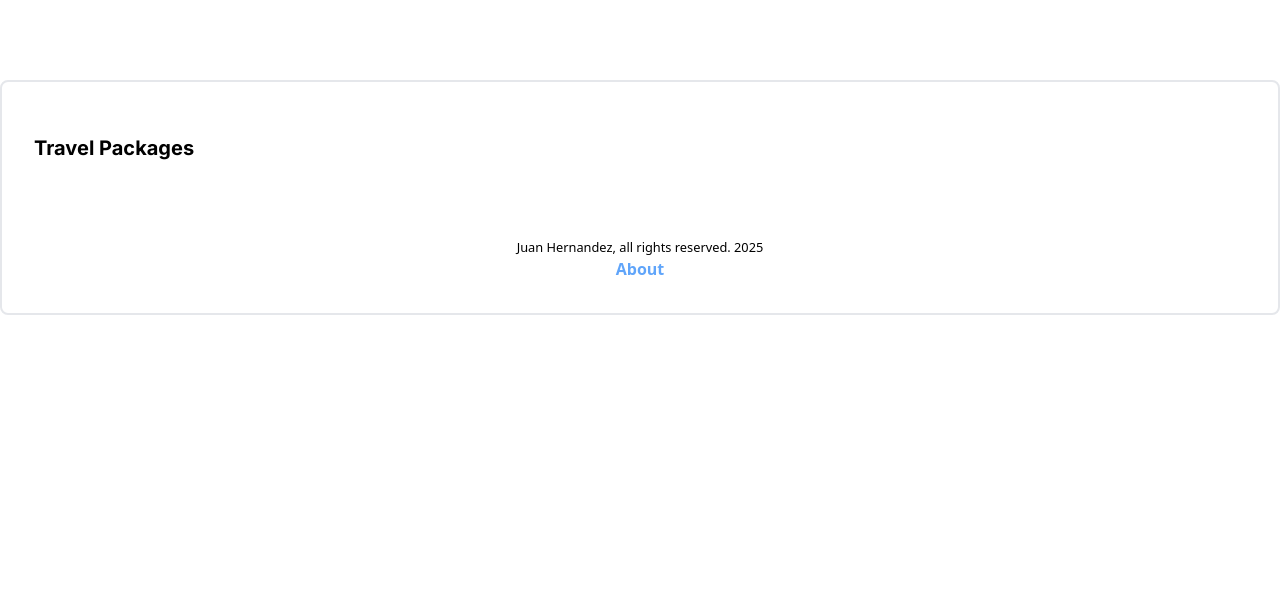
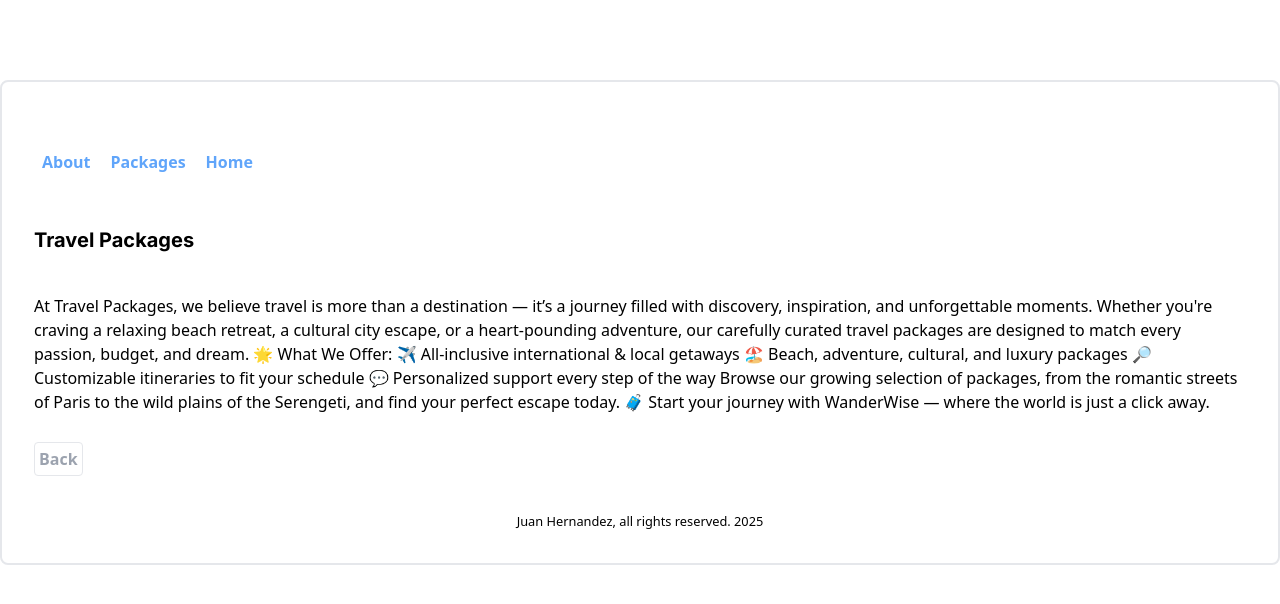
Before and after one commit to juahzm/reactJson, a React (Create React App) app: page /home in a window 1280 px wide. Shown: the top 604 px of the page. Built offline with nearby package versions, Linux system fonts and the light colour scheme; data requests are answered from the project's data file.

Commit message:
Adding Navigation routes

```diff
--- a/src/App.js
+++ b/src/App.js
@@ -8,7 +8,8 @@ import EditPackage from './components/EditPackage';
 import Footer from './components/Footer';
 import About from './components/About';
 import { BrowserRouter, Route, Routes } from 'react-router-dom';
-
+import Nav from './components/Nav';
+import Home from './components/Home';
 
 function App() {
 
@@ -75,14 +76,16 @@ function App() {
       <div className="min-h-screen">
         <div className="container mx-auto p-8 border-2 rounded mt-20 mb-20 rounded-lg max-w-scren-md">
 
+          <Nav />
           <Header toogleForm={() => setshowaddPackage(!showaddPackage)} showAdd={showaddPackage} />
           {showaddPackage && < AddPackage onAdd={addPackage} />}
 
           <Routes>
 
-            <Route path='/' element={<Packages destinations={destinations} onDelete={deletePackage} onUpdate={updatePackage} />} />
+            <Route path='/packages' element={<Packages destinations={destinations} onDelete={deletePackage} onUpdate={updatePackage} />} />
             <Route path='/edit' element={<EditPackage onEdit={updatePackage} />} />
             <Route path='/about' element={<About setshowaddPackage={setshowaddPackage} />} />
+            <Route path='/home' element={<Home setshowaddPackage={setshowaddPackage} />} />
 
 
           </Routes>
--- a/src/components/About.js
+++ b/src/components/About.js
@@ -10,7 +10,10 @@ const About = ({ setshowaddPackage }) => {
             <h4 className="font-bold text-blue-400 text-center">About this Application</h4>
             <p>Version: 1.1.1</p>
             <p><strong>Web Developper: </strong>Juan Hernandez</p>
-            <Link className="font-bold text-gray-400" to="/"> Back</Link>
+
+            <div className='mt-7 p-1 border inline-flex rounded text-center'>
+                <Link className="font-bold inline-flex text-gray-400" to="/packages"> Back</Link>
+            </div>
         </div>
     )
 
--- a/src/components/Footer.js
+++ b/src/components/Footer.js
@@ -5,7 +5,7 @@ const Footer = () => {
         <footer className="mt-7 w-full flex pt-2 justify-center">
             <div className="text-center flex flex-col">
                 <small>Juan Hernandez, all rights reserved. 2025</small>
-                <Link className="font-bold text-blue-400" to="/about"> About </Link>
+                {/* <Link className="font-bold text-blue-400" to="/about"> About </Link> */}
             </div>
         </footer >
     )
--- a/src/components/Header.js
+++ b/src/components/Header.js
@@ -10,7 +10,7 @@ const Header = ({ toogleForm, showAdd }) => {
         <header className="flex justify-between basis-[777px] ">
             <h1 className="text-xl font-bold font-body mt-5 mb-10">Travel Packages</h1>
             <div>
-                {location.pathname === '/' && (<Button title={showAdd ? 'Close' : 'Add'} onClick={toogleForm} />)}
+                {location.pathname === '/packages' && (<Button title={showAdd ? 'Close' : 'Add'} onClick={toogleForm} />)}
 
             </div>
         </header>
--- a/src/components/Home.js
+++ b/src/components/Home.js
@@ -0,0 +1,31 @@
+import { Link } from 'react-router-dom';
+import { useEffect } from 'react';
+const Home = ({ setshowaddPackage }) => {
+    useEffect(() => {
+        setshowaddPackage(false);
+    }, [setshowaddPackage]);
+
+    return (
+        <div className="">
+
+            <p>At Travel Packages, we believe travel is more than a destination — it’s a journey filled with discovery, inspiration, and unforgettable moments. Whether you're craving a relaxing beach retreat, a cultural city escape, or a heart-pounding adventure, our carefully curated travel packages are designed to match every passion, budget, and dream.
+
+                🌟 What We Offer:
+
+                ✈️ All-inclusive international & local getaways
+                🏖️ Beach, adventure, cultural, and luxury packages
+                🔎 Customizable itineraries to fit your schedule
+                💬 Personalized support every step of the way
+                Browse our growing selection of packages, from the romantic streets of Paris to the wild plains of the Serengeti, and find your perfect escape today.
+
+                🧳 Start your journey with WanderWise — where the world is just a click away.</p>
+            <div className='mt-7 p-1 border inline-flex rounded text-center'>
+                <Link className="font-bold inline-flex text-gray-400 " to="/packages"> Back</Link>
+            </div>
+        </div>
+    )
+
+
+}
+
+export default Home;
--- /dev/null
+++ b/src/components/Nav.js
@@ -0,0 +1,15 @@
+import { Link } from 'react-router-dom';
+const Nav = () => {
+
+    return (
+        <nav className="mt-7 w-full flex pt-2 justify-left pl-2">
+            <div className="text-center flex flex-row gap-5 mb-8">
+                <Link className="font-bold text-blue-400" to="/about"> About </Link>
+                <Link className="font-bold text-blue-400" to="/packages"> Packages </Link>
+                <Link className="font-bold text-blue-400" to="/home"> Home </Link>
+            </div>
+        </nav >
+    )
+}
+
+export default Nav;
```
